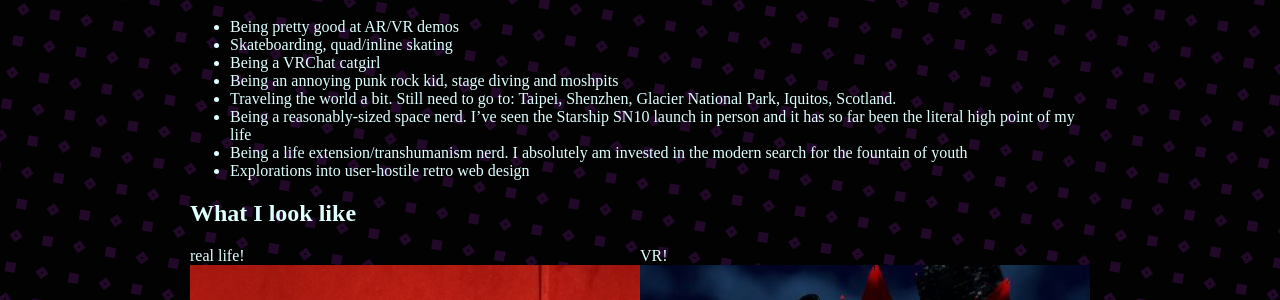
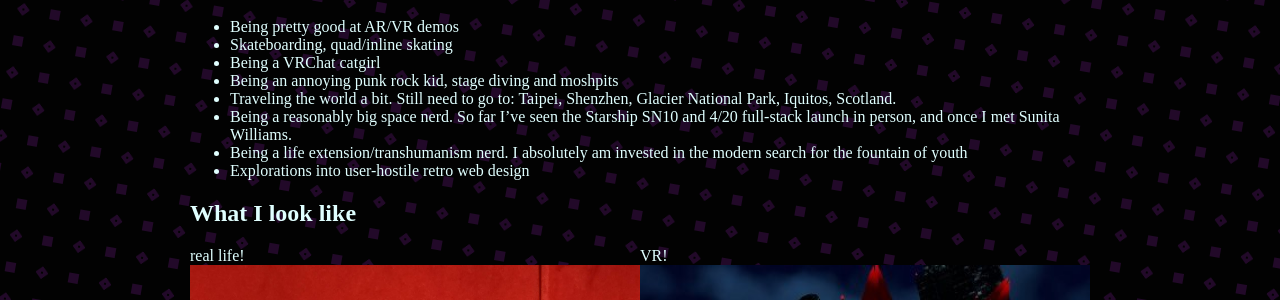
Before and after one commit to moshimeow/moshimeow.github.io, a Jekyll site: the page built from index.markdown, in a window 1280 px wide. Shown: the part 344-644 px from the top of the page. Built offline with Jekyll 4.4.1, drawn with Linux system fonts in a browser that asks for light colours.

Commit message:
Updates about space

```diff
--- a/index.markdown
+++ b/index.markdown
@@ -24,7 +24,7 @@ I'm also known for
 * Being a VRChat catgirl
 * Being an annoying punk rock kid, stage diving and moshpits
 * Traveling the world a bit. Still need to go to: Taipei, Shenzhen, Glacier National Park, Iquitos, Scotland.
-* Being a reasonably-sized space nerd. I've seen the Starship SN10 launch in person and it has so far been the literal high point of my life
+* Being a reasonably big space nerd. So far I've seen the Starship SN10 and 4/20 full-stack launch in person, and once I met Sunita Williams.
 * Being a life extension/transhumanism nerd. I absolutely am invested in the modern search for the fountain of youth
 * Explorations into user-hostile retro web design
 
```
